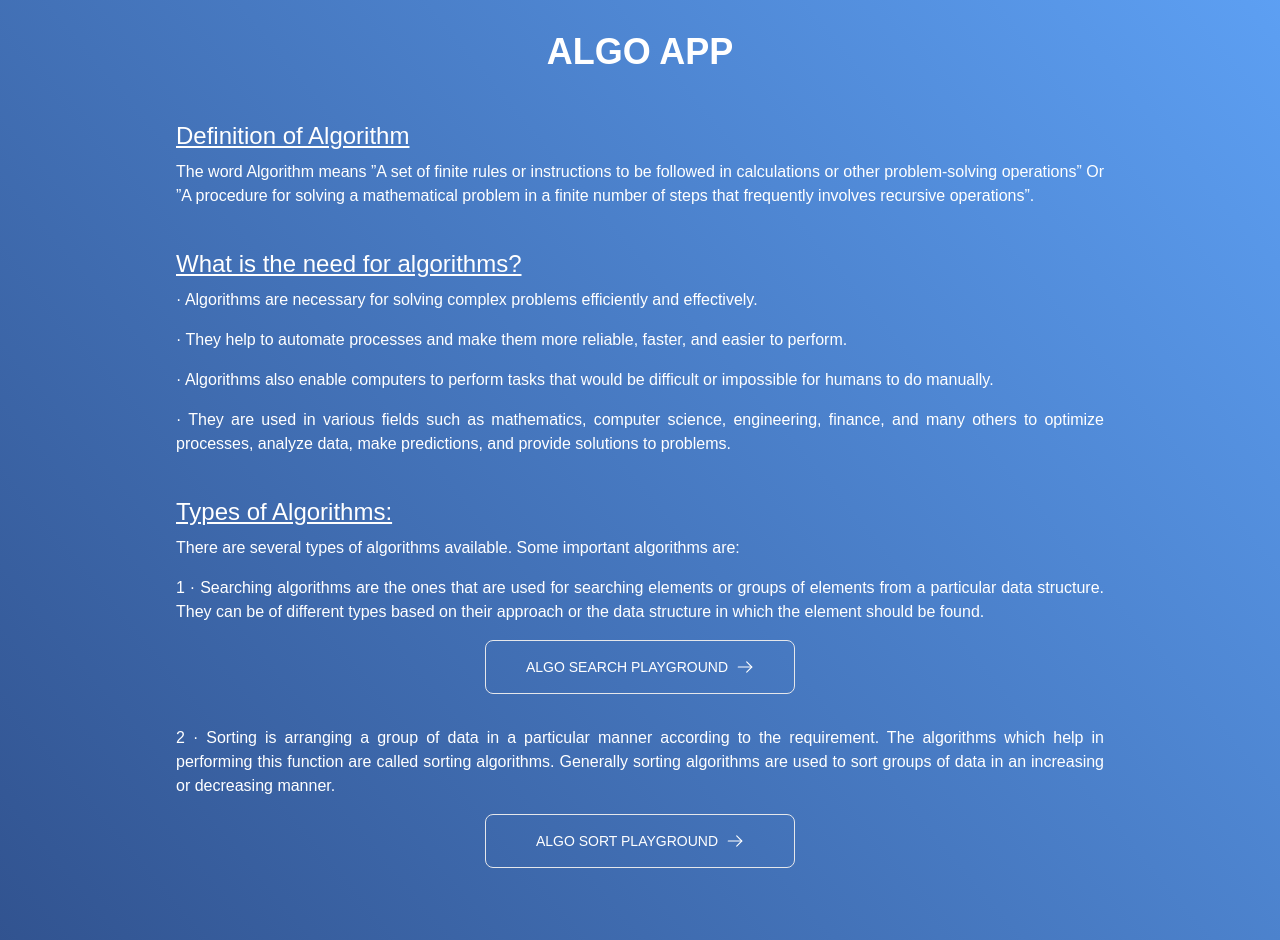
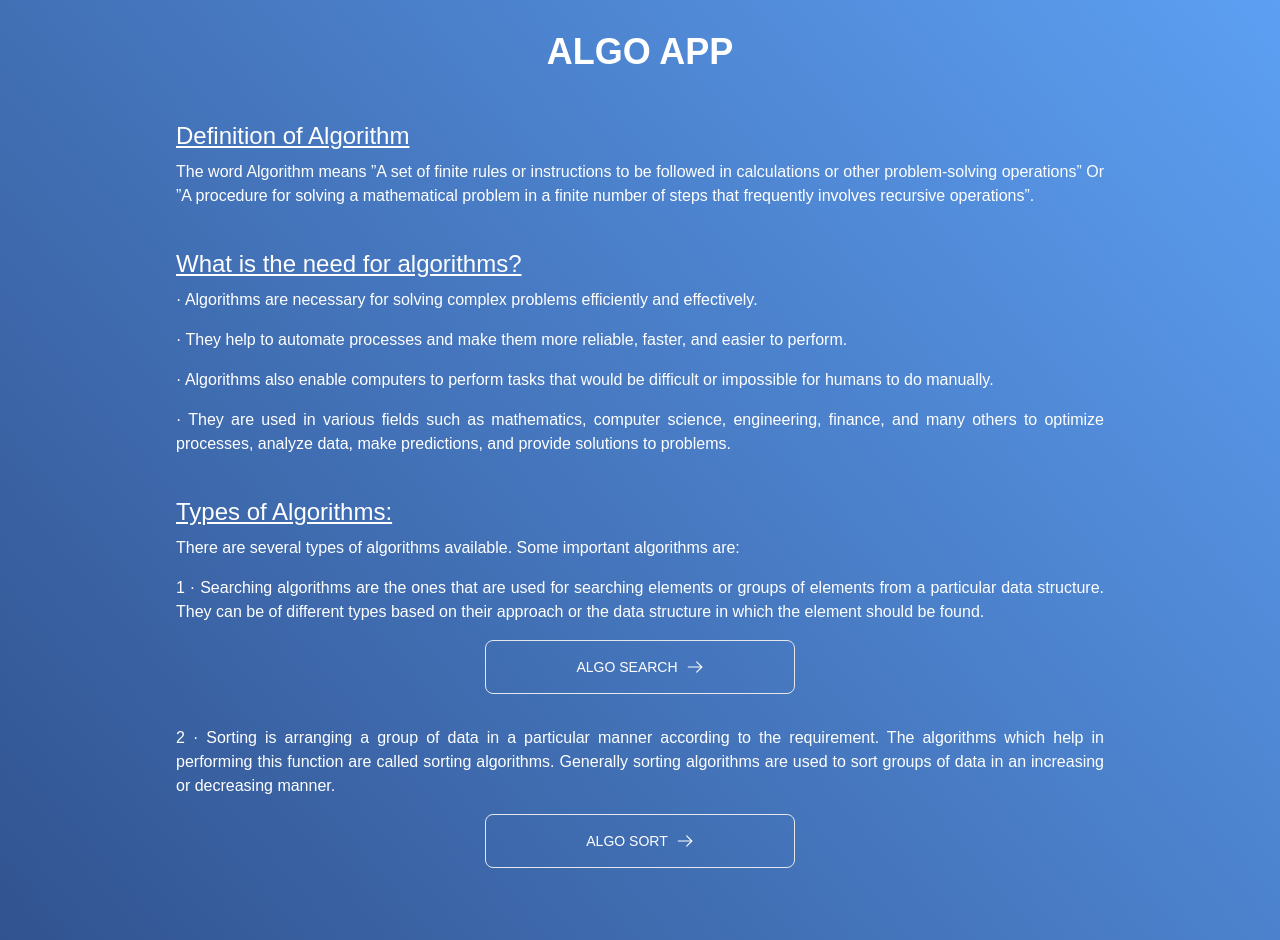
Before and after one commit to Libo033/Algo, a Next.js app: page /home in a window 1280 px wide. Built offline with nearby package versions, Linux system fonts and the light colour scheme; a web font is replaced by a local one.

Commit message:
Modificado botones

```diff
--- a/src/app/home/page.tsx
+++ b/src/app/home/page.tsx
@@ -69,7 +69,7 @@ const Home = () => {
                 className="ease-in-out duration-100 hover:bg-blue-100/25 text-white text-sm flex gap-2 place-content-center border rounded-lg py-4 md:w-3/6 lg:w-2/6"
                 href={"/algo-search"}
               >
-                ALGO SEARCH PLAYGROUND
+                ALGO SEARCH
                 <Image
                   src={"/img/arrow_right.svg"}
                   alt="arrow"
@@ -90,7 +90,7 @@ const Home = () => {
                 className="ease-in-out duration-100 hover:bg-blue-100/25 text-white text-sm flex gap-2 place-content-center border rounded-lg py-4 md:w-3/6 lg:w-2/6"
                 href={"/algo-sort"}
               >
-                ALGO SORT PLAYGROUND
+                ALGO SORT
                 <Image
                   src={"/img/arrow_right.svg"}
                   alt="arrow"
```
